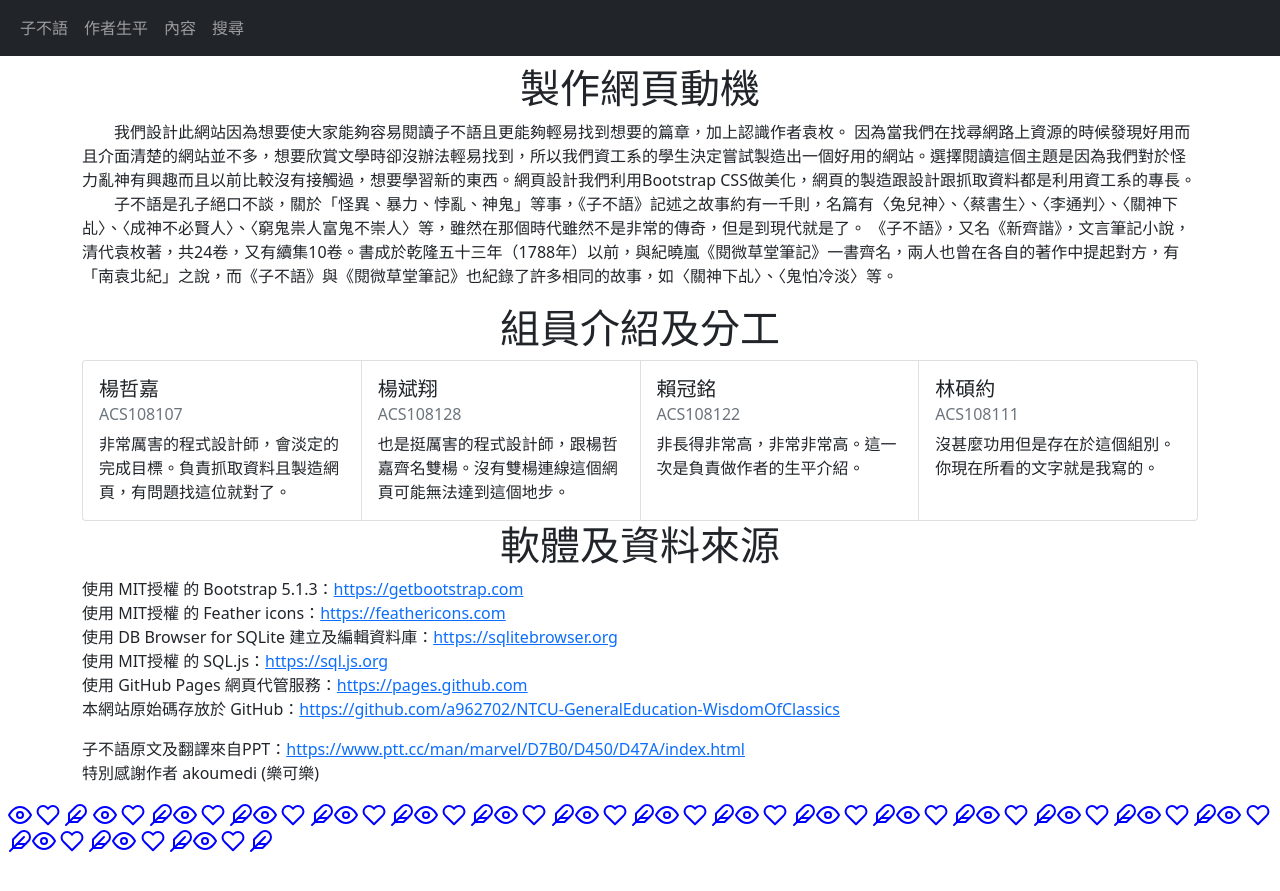
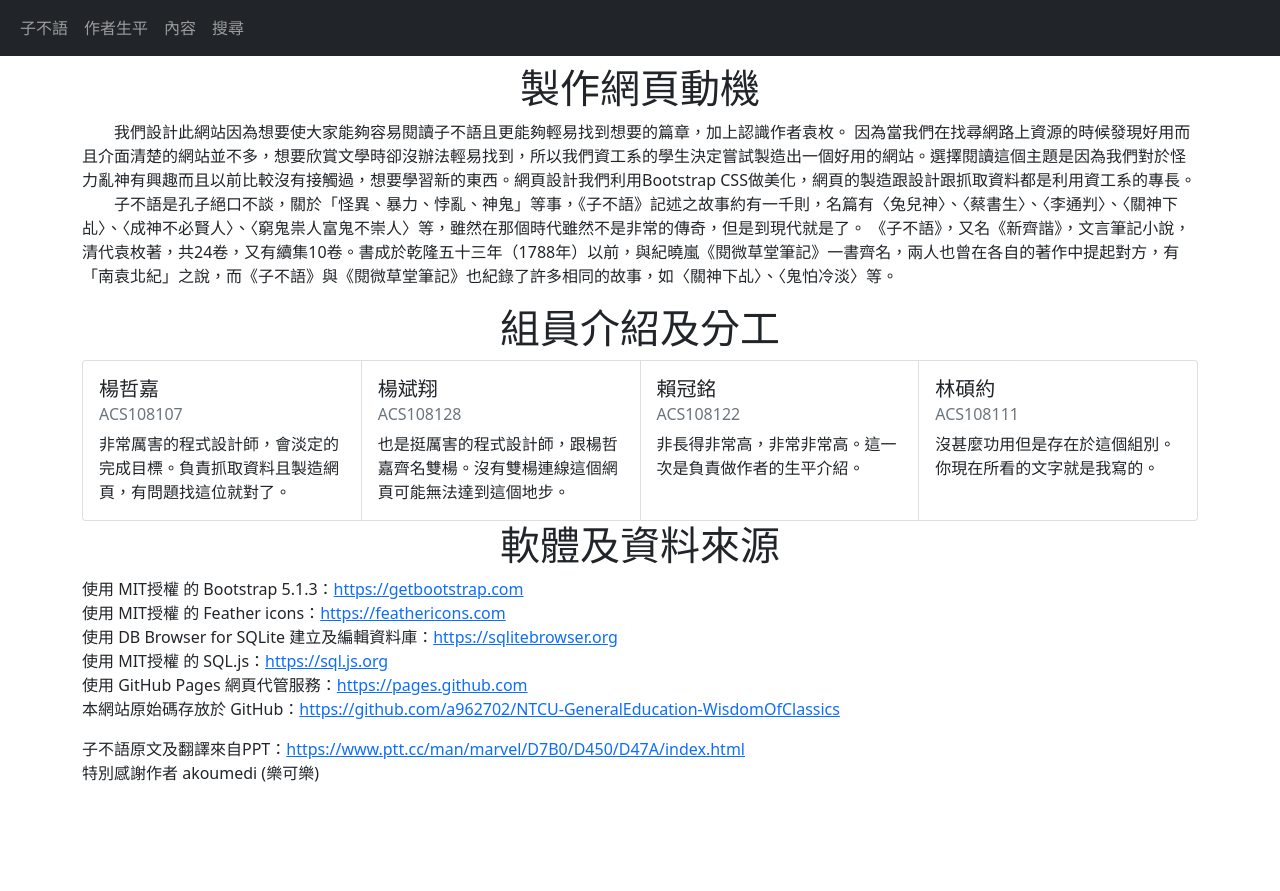
Before and after one commit to a962702/NTCU-GeneralEducation-WisdomOfClassics, a Jekyll site: the page built from index.markdown, in a window 1280 px wide. Shown: the top 891 px of the page. Built offline with Jekyll 4.4.1, drawn with Linux system fonts in a browser that asks for light colours.

Commit message:
index: remove heart and eye icon

```diff
--- a/index.markdown
+++ b/index.markdown
@@ -58,47 +58,3 @@ title: 子不語
         </p>
     </div>
 </div>
-<i color="blue" data-feather="eye"></i>
-<i color="blue" data-feather="heart"></i>
-<i color="blue" data-feather="feather"></i>
-<i color="blue" data-feather="eye"></i>
-<i color="blue" data-feather="heart"></i>
-<i color="blue" data-feather="feather"></i><i color="blue" data-feather="eye"></i>
-<i color="blue" data-feather="heart"></i>
-<i color="blue" data-feather="feather"></i><i color="blue" data-feather="eye"></i>
-<i color="blue" data-feather="heart"></i>
-<i color="blue" data-feather="feather"></i><i color="blue" data-feather="eye"></i>
-<i color="blue" data-feather="heart"></i>
-<i color="blue" data-feather="feather"></i><i color="blue" data-feather="eye"></i>
-<i color="blue" data-feather="heart"></i>
-<i color="blue" data-feather="feather"></i><i color="blue" data-feather="eye"></i>
-<i color="blue" data-feather="heart"></i>
-<i color="blue" data-feather="feather"></i><i color="blue" data-feather="eye"></i>
-<i color="blue" data-feather="heart"></i>
-<i color="blue" data-feather="feather"></i><i color="blue" data-feather="eye"></i>
-<i color="blue" data-feather="heart"></i>
-<i color="blue" data-feather="feather"></i><i color="blue" data-feather="eye"></i>
-<i color="blue" data-feather="heart"></i>
-<i color="blue" data-feather="feather"></i><i color="blue" data-feather="eye"></i>
-<i color="blue" data-feather="heart"></i>
-<i color="blue" data-feather="feather"></i><i color="blue" data-feather="eye"></i>
-<i color="blue" data-feather="heart"></i>
-<i color="blue" data-feather="feather"></i><i color="blue" data-feather="eye"></i>
-<i color="blue" data-feather="heart"></i>
-<i color="blue" data-feather="feather"></i><i color="blue" data-feather="eye"></i>
-<i color="blue" data-feather="heart"></i>
-<i color="blue" data-feather="feather"></i><i color="blue" data-feather="eye"></i>
-<i color="blue" data-feather="heart"></i>
-<i color="blue" data-feather="feather"></i><i color="blue" data-feather="eye"></i>
-<i color="blue" data-feather="heart"></i>
-<i color="blue" data-feather="feather"></i><i color="blue" data-feather="eye"></i>
-<i color="blue" data-feather="heart"></i>
-<i color="blue" data-feather="feather"></i><i color="blue" data-feather="eye"></i>
-<i color="blue" data-feather="heart"></i>
-<i color="blue" data-feather="feather"></i><i color="blue" data-feather="eye"></i>
-<i color="blue" data-feather="heart"></i>
-<i color="blue" data-feather="feather"></i>
-<script src="https://unpkg.com/feather-icons"></script>
-<script>
-    feather.replace()
-</script>
```
